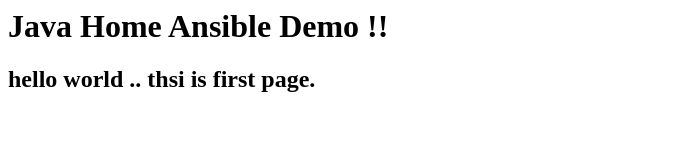
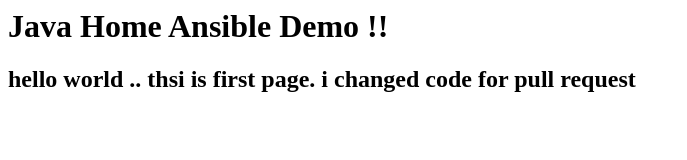
Before and after one commit to ankitanagarale/ansible-jenkins, a plain HTML site: page index.html in a window 1280 px wide. Shown: the whole page, without its empty margins (0-687 px from the left). Drawn offline with Linux system fonts and the light colour scheme.

Commit message:
modified

```diff
--- a/index.html
+++ b/index.html
@@ -1,2 +1,2 @@
 <h1> Java Home Ansible Demo !!</h1>
-<h2> hello world .. thsi is first page. </h2>
+<h2> hello world .. thsi is first page. i changed code for pull request </h2>
```
